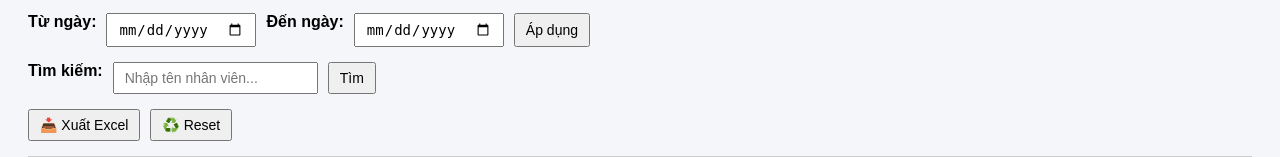
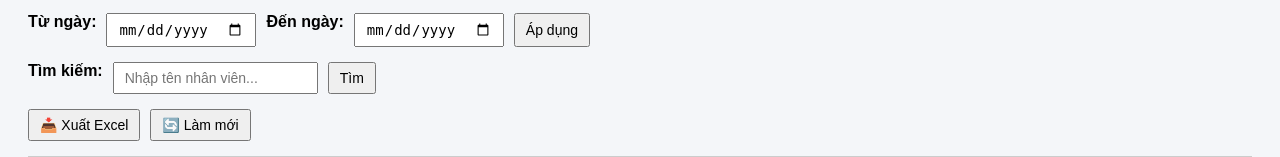
Before and after one commit to Vinbobo/read_gps_data, a Flask app: page / in a window 1280 px wide. Shown: the part 130-287 px from the top of the page. Run offline with Flask 3, Linux system fonts and the light colour scheme; data that the repository does not hold is empty.

Commit message:
Update index.html

```diff
--- a/templates/index.html
+++ b/templates/index.html
@@ -50,7 +50,7 @@
   <!-- Xuất Excel + Reset -->
   <div class="controls">
     <button onclick="exportExcel()">📥 Xuất Excel</button>
-    <button onclick="resetAll()">♻️ Reset</button>
+    <button onclick="resetAll()">🔄 Làm mới</button>
   </div>
 
   <!-- Bảng dữ liệu -->
```
